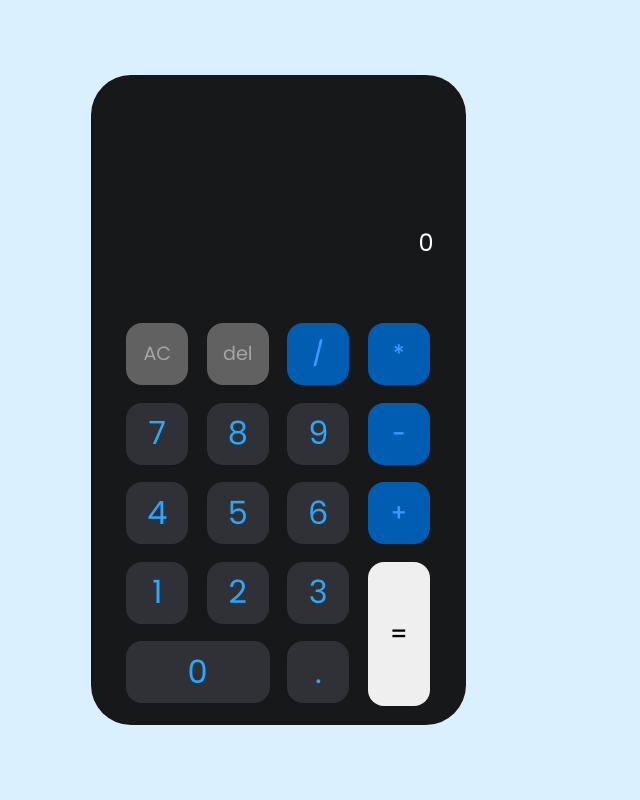
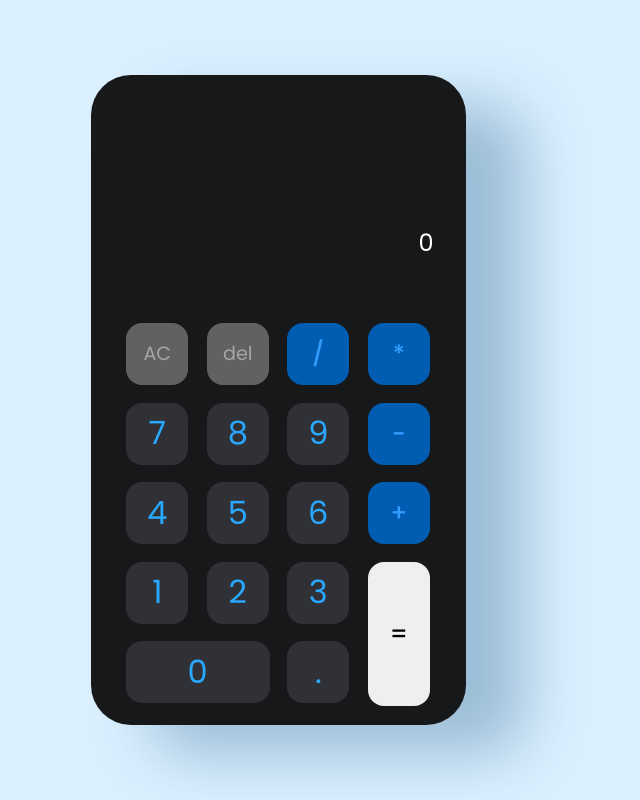
Before and after one commit to RalphPastel972/-01--Calculatrice, a plain HTML site: page index.html in a window 1280 px wide. Shown: the whole page, without its empty margins (362-1002 px from the left). Drawn offline with nearby package versions, Linux system fonts and the light colour scheme.

Commit message:
Some styling
just added shadow

```diff
--- a/css/style.css
+++ b/css/style.css
@@ -31,6 +31,7 @@ body {
   width: 375px;
   background-color: var(--primary-dark-quasi-noir);
   border-radius: 40px;
+  box-shadow: 60px 30px 60px #0841764a;
 }
 
 .screen {
```
